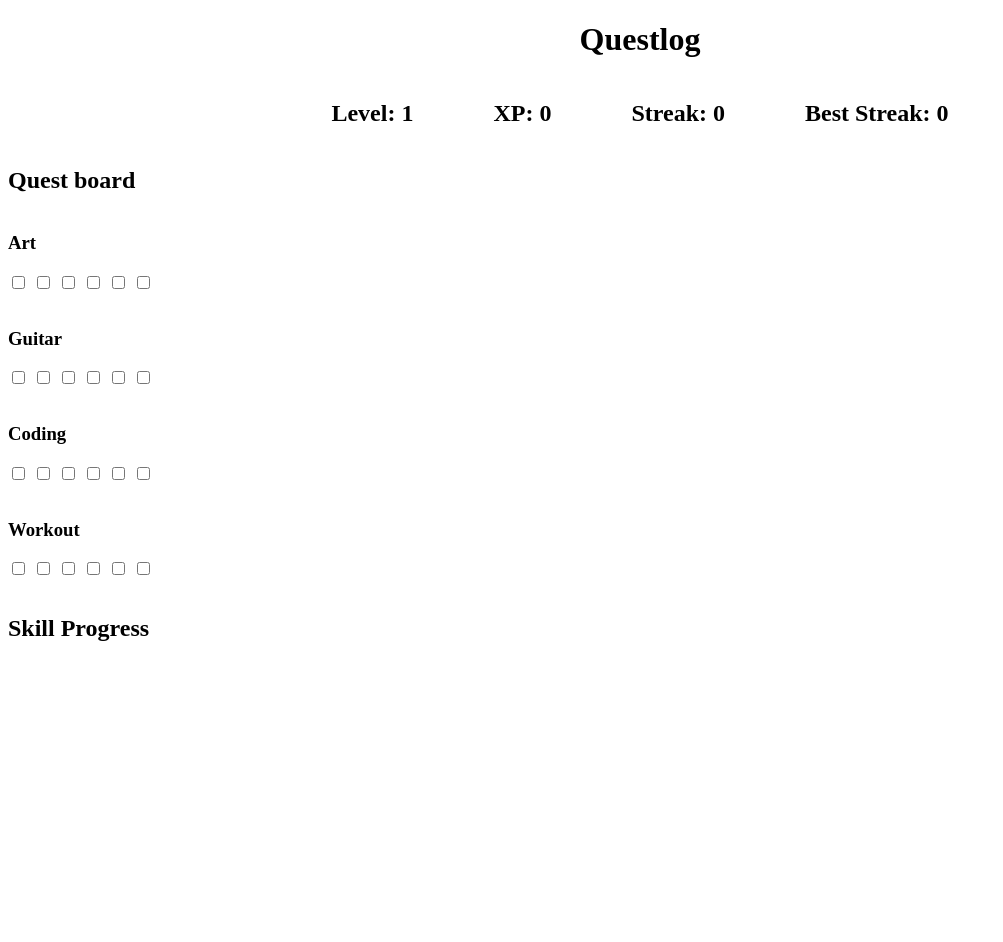
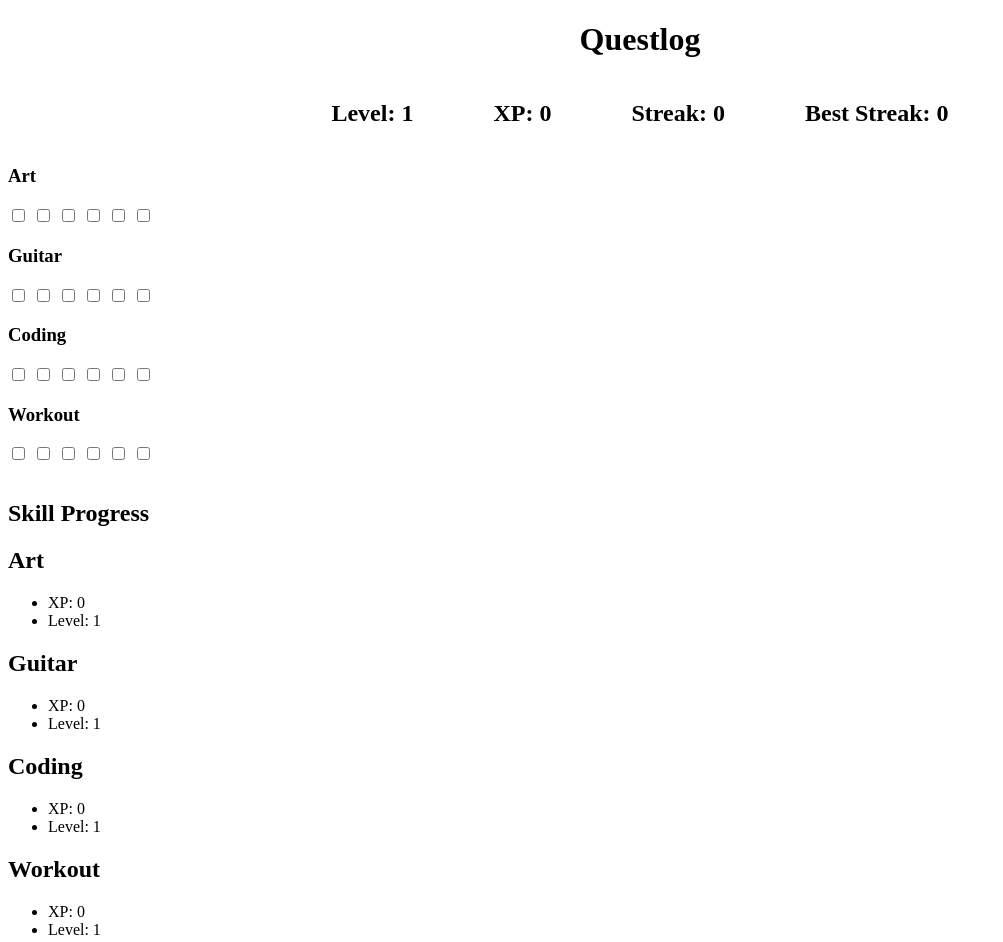
Before and after one commit to Xercais/QuestLog, a plain HTML site: page Index.html in a window 1280 px wide. Shown: the whole page, without its empty margins (0-1003 px from the left). Before the commit the page ends 800 px from the top, so only its background shows below. Drawn offline with Linux system fonts and the light colour scheme.

Commit message:
Questlog V2 refactor to dynamic quest board and skill summary, fully data driven and no more hardcoded values

```diff
--- a/Index.html
+++ b/Index.html
@@ -17,50 +17,9 @@
         </div>
     </header>
     <main class="quest-board">
-        <h2>Quest board</h2>
-        <section>
-            <h3>Art</h3>
-            <ul class="quest-boxes">
-                <li><input type="checkbox"></li>
-                <li><input type="checkbox"></li>
-                <li><input type="checkbox"></li>
-                <li><input type="checkbox"></li>
-                <li><input type="checkbox"></li>
-                <li><input type="checkbox"></li>
-            </ul>
-        </section>
-        <section>
-            <h3>Guitar</h3>
-            <ul class="quest-boxes">
-                <li><input type="checkbox"></li>
-                <li><input type="checkbox"></li>
-                <li><input type="checkbox"></li>
-                <li><input type="checkbox"></li>
-                <li><input type="checkbox"></li>
-                <li><input type="checkbox"></li>
-            </ul>
-        </section>
-        <section>
-            <h3>Coding</h3>
-            <ul class="quest-boxes">
-                <li><input type="checkbox"></li>
-                <li><input type="checkbox"></li>
-                <li><input type="checkbox"></li>
-                <li><input type="checkbox"></li>
-                <li><input type="checkbox"></li>
-                <li><input type="checkbox"></li>
-            </ul>
-        </section>
-        <section>
-            <h3>Workout</h3>
-            <ul class="quest-boxes">
-                <li><input type="checkbox"></li>
-                <li><input type="checkbox"></li>
-                <li><input type="checkbox"></li>
-                <li><input type="checkbox"></li>
-                <li><input type="checkbox"></li>
-                <li><input type="checkbox"></li>
-            </ul>
+        <section id="quests-container">
+            <h2>Quest board</h2>
+
         </section>
         <section>
             <h2>Skill Progress</h2>
--- a/assets/Scripts/main.js
+++ b/assets/Scripts/main.js
@@ -33,6 +33,10 @@
 //===========================
 //Startup
 //===========================
+load_skills();
+render_all_skills(get_all_skill_info(skills));
+ensure_quest_data_exists(skills);
+render_quest_board(get_all_quest_data(quests));
 initialize_quest_listeners();
-load_skills();
+
 load_checkbox_states();
--- a/assets/Scripts/persistence.js
+++ b/assets/Scripts/persistence.js
@@ -25,6 +25,7 @@ function save_skills(){
 //saves current state of checkboxes. function is called everytime a box is checked
 function save_checkbox_states(){
     let checkbox_saves = [];
+    let checkboxes = document.querySelectorAll('.quest-boxes input')
     checkboxes.forEach(checkbox =>{
         checkbox_saves.push(checkbox.checked)
     })
@@ -35,6 +36,7 @@ function save_checkbox_states(){
 //retrieves the saved state of checkboxes if the save state exists and restores it
 function load_checkbox_states(){
     let saved_states = JSON.parse(localStorage.getItem('checkbox_state'))
+    let checkboxes = document.querySelectorAll('.quest-boxes input')
     if (saved_states === null){
             return
     }
--- a/assets/Scripts/questTracking.js
+++ b/assets/Scripts/questTracking.js
@@ -2,13 +2,16 @@
 //Data
 //===========================
 
-const checkboxes = document.querySelectorAll('.quest-boxes input')
+
+let quests = {};
 
 //===========================
 //Initialize
 //===========================
 
 function initialize_quest_listeners(){
+    const checkboxes = document.querySelectorAll('.quest-boxes input')
+    console.log(checkboxes.length);
     checkboxes.forEach(checkbox => {
         checkbox.addEventListener('change', function(event){
             if (this.checked){
@@ -17,7 +20,40 @@ function initialize_quest_listeners(){
                 checkbox.disabled = true;
                 let skillName = ((checkbox.closest('section').querySelector('h3')).textContent.toLowerCase());
                 increase_skill_xp(skillName, 20);
+                render_all_skills(get_all_skill_info());
             }
         });
     });
 }
+
+function ensure_quest_data_exists(){
+    for (skillName of iterate_through_skills()){
+        if (quests?.[skillName]?.checkboxStates){
+            continue;
+        } else {
+            create_new_quest_data(skillName);
+        }
+    }
+}
+
+function create_new_quest_data(skillName){
+    let checkbox_states = [false, false, false, false, false, false];
+    let quest_entry = {[skillName] : {checkboxStates: checkbox_states}};
+    Object.assign(quests, quest_entry);
+}
+
+function get_all_quest_data(){
+    let quest_data = [];
+    for (skillName of iterate_through_skills()){
+        quest_data.push(record_quest_data(skillName))
+    }
+
+    return quest_data;
+}
+
+function record_quest_data(skillName){
+    let quest_entry = {};
+    quest_entry.name = skillName;
+    quest_entry.checkboxStates = quests[skillName].checkboxStates;
+    return quest_entry;
+}
--- a/assets/Scripts/skills.js
+++ b/assets/Scripts/skills.js
@@ -4,20 +4,16 @@
 
 let skills = {
     art: {
-        xp: 0,
-        level: 1
+        xp: 0
     },
     guitar: {
-        xp: 0,
-        level: 1,
+        xp: 0
     },
     coding: {
-        xp: 0,
-        level: 1
+        xp: 0
     },
     workout: {
-        xp: 0,
-        level: 1
+        xp: 0
     }
 }
 
@@ -31,15 +27,23 @@ function increase_skill_xp(skillName, xp_to_add){
     save_skills();
 }
 
-function get_all_skill_info(skills){
+function iterate_through_skills(){
+    let keys = Object.keys(skills)
+    return keys
+}
+
+function get_all_skill_info(){
     let skill_data = [];
-    let keys = Object.keys(skills);
-    for (skillName of keys){
-        skill_entry = {};
-        skill_entry.name = skillName;
-        skill_entry.xp = skills[skillName].xp;
-        skill_entry.level = calculate_level(skills[skillName].xp, 5);
-        skill_data.push(skill_entry);
+    for (skillName of iterate_through_skills()){
+        skill_data.push(create_skill_data(skillName));
     }
     return skill_data;
 }
+
+function create_skill_data(skillName){
+    skill_entry = {};
+    skill_entry.name = skillName;
+    skill_entry.xp = skills[skillName].xp;
+    skill_entry.level = calculate_level(skills[skillName].xp, 5);
+    return skill_entry;
+}
--- a/assets/Scripts/ui.js
+++ b/assets/Scripts/ui.js
@@ -13,8 +13,6 @@ function title_case_skill_name(skillName){
     return firstLetter + restOfWord;
 }
 
-
-
 function update_streak_display(){
     streakDisplay.textContent = "Streak: " + streak;
 }
@@ -22,3 +20,76 @@ function update_streak_display(){
 function update_bestStreak_display(){
     bestStreakDisplay.textContent = "Best Streak: " + bestStreak;
 }
+
+//dynamic skill creation
+function render_skill(skillInfo){
+    let skillCard = document.createElement('div');
+    skillCard.classList.add('skill-card');
+    let skillName = document.createElement('h2');
+    let skillDetails = document.createElement('ul');
+    let skillXP = document.createElement('li');
+    let skillLevel = document.createElement('li');
+
+    skillName.textContent = title_case_skill_name(skillInfo.name);
+    skillXP.textContent = "XP: " + skillInfo.xp;
+    skillLevel.textContent = "Level: " + skillInfo.level;
+
+    skillDetails.append(skillXP);
+    skillDetails.append(skillLevel);
+
+    skillCard.append(skillName);
+    skillCard.append(skillDetails);
+
+    return skillCard;
+}
+
+function render_all_skills(skillCollection){
+    let skillsContainer = document.querySelector('#skills-container');
+    skillsContainer.replaceChildren();
+    for (let i = 0; i < skillCollection.length; i++){
+        skillsContainer.append(render_skill(skillCollection[i]));
+    }
+}
+
+function render_quest_checkbox(isChecked){
+    let questContainer = document.createElement('li');
+    let questBox = document.createElement('input');
+
+    questBox.type = 'checkbox';
+    questBox.checked = isChecked;
+    if (isChecked){
+        questBox.disabled = true;
+    }
+    questContainer.append(questBox);
+
+    return questContainer;
+}
+
+function render_quest_section(questdata){
+    let questSection = document.createElement('section');
+    questSection.classList.add('quest-section');
+
+    let questTitle = document.createElement('h3');
+    questTitle.textContent = title_case_skill_name(questdata.name);
+
+    let questboxesSection = document.createElement('ul');
+    questboxesSection.classList.add('quest-boxes');
+    for(let i = 0; i < questdata.checkboxStates.length; i++){
+        questboxesSection.append(render_quest_checkbox(questdata.checkboxStates[i]))
+    };
+
+    questSection.append(questTitle);
+    questSection.append(questboxesSection);
+
+    console.log(questdata)
+    return questSection;
+}
+
+function render_quest_board(questCollection){
+    let questContainer = document.querySelector('#quests-container')
+    questContainer.replaceChildren();
+    for (let i = 0; i < questCollection.length; i++){
+        questContainer.append(render_quest_section(questCollection[i]));
+    }
+    console.log(questCollection)
+}
```
